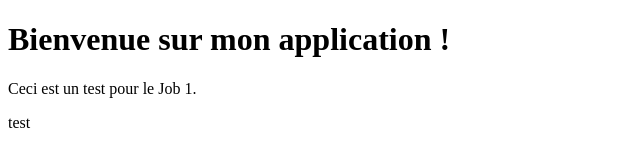
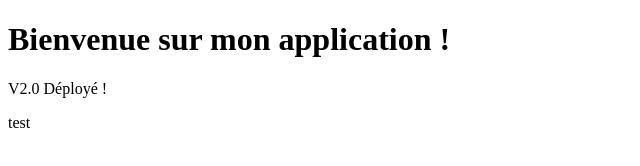
Before and after one commit to elhadjimalick-dione/pipeline-securise, a plain HTML site: page app/index.html in a window 1280 px wide. Shown: the whole page, without its empty margins (0-640 px from the left). Drawn offline with Linux system fonts and the light colour scheme.

Commit message:
Mise à jour l'appli version 2.0

```diff
--- a/app/index.html
+++ b/app/index.html
@@ -5,7 +5,7 @@
 </head>
 <body>
   <h1>Bienvenue sur mon application !</h1>
-  <p>Ceci est un test pour le Job 1.</p>
+  <p>V2.0 Déployé !</p>
   <p>test</p>
   <!-- Date de génération : à insérer plus tard -->
 </body>
```
